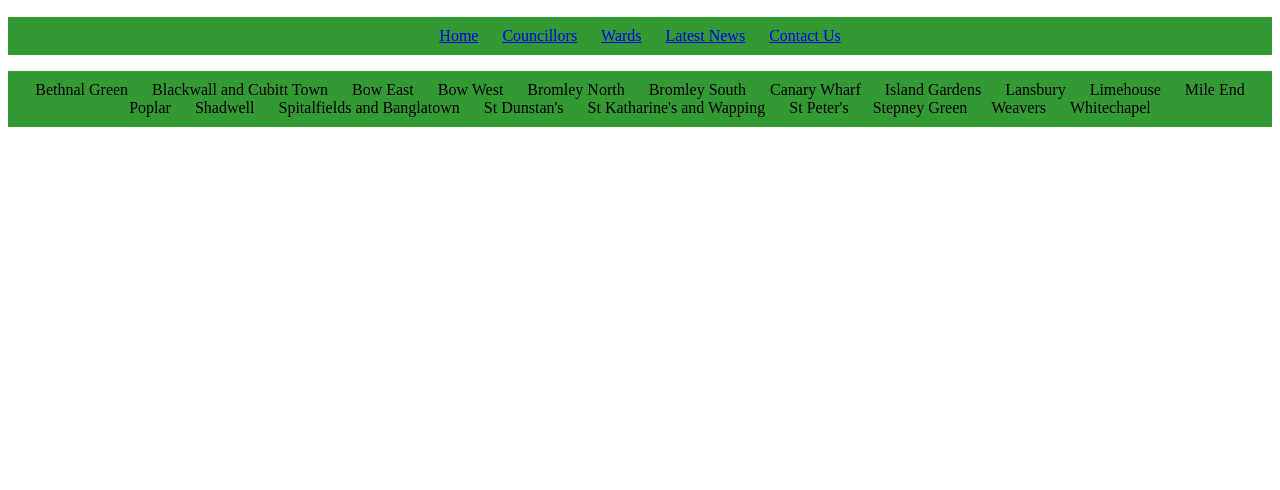
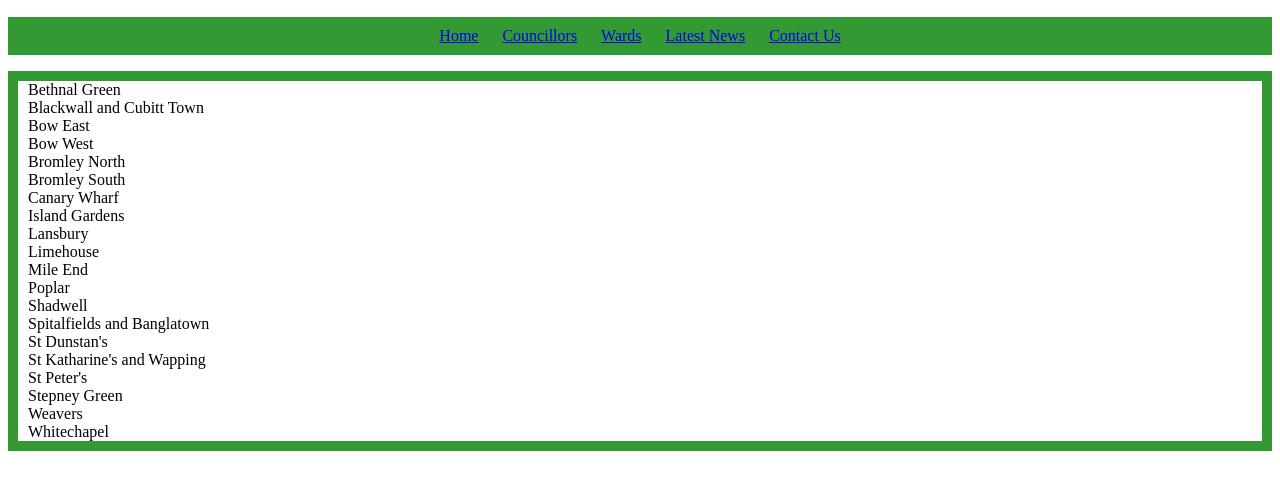
Before and after one commit to CassChar/course-competition2.0, a plain HTML site: page wards.html in a window 1280 px wide. Shown: the part 120-610 px from the top of the page. Drawn offline with Linux system fonts and the light colour scheme.

Commit message:
wards
Ward style update

```diff
--- a/css/styles.css
+++ b/css/styles.css
@@ -5,6 +5,14 @@ header {
   font-family: 'IBM Plex Sans', sans-serif;
   background-color: rgba(0,102,204,0.2);
 }
+
+ul li.name {
+  display: block;
+  background: white;
+  text-align: left;
+
+}
+
 
 ul {
   padding: 10px;
@@ -28,12 +36,6 @@ input[type="submit"] {
   background: green;
   color: white;
 
-.ward {
-  display: block;
-  background: white;
-  text-align: left;
-
-}
 
 a {
   color: white;
--- a/wards.html
+++ b/wards.html
@@ -26,25 +26,25 @@
 
 
 <ul id="wards">
-  <li class='ward'>Bethnal Green</li>
-  <li class='ward'>Blackwall and Cubitt Town</li>
-  <li class='ward'>Bow East</li>
-  <li class='ward'>Bow West</li>
-  <li class='ward'>Bromley North</li>
-  <li class='ward'>Bromley South</li>
-  <li class='ward'>Canary Wharf</li>
-  <li class='ward'>Island Gardens</li>
-  <li class='ward'>Lansbury</li>
-  <li class='ward'>Limehouse</li>
-  <li class='ward'>Mile End</li>
-  <li class='ward'>Poplar</li>
-  <li class='ward'>Shadwell</li>
-  <li class='ward'>Spitalfields and Banglatown</li>
-  <li class='ward'>St Dunstan's</li>
-  <li class='ward'>St Katharine's and Wapping</li>
-  <li class='ward'>St Peter's</li>
-  <li class='ward'>Stepney Green</li>
-  <li class='ward'>Weavers</li>
-  <li class='ward'>Whitechapel</li>
+  <li class='name'>Bethnal Green</li>
+  <li class='name'>Blackwall and Cubitt Town</li>
+  <li class='name'>Bow East</li>
+  <li class='name'>Bow West</li>
+  <li class='name'>Bromley North</li>
+  <li class='name'>Bromley South</li>
+  <li class='name'>Canary Wharf</li>
+  <li class='name'>Island Gardens</li>
+  <li class='name'>Lansbury</li>
+  <li class='name'>Limehouse</li>
+  <li class='name'>Mile End</li>
+  <li class='name'>Poplar</li>
+  <li class='name'>Shadwell</li>
+  <li class='name'>Spitalfields and Banglatown</li>
+  <li class='name'>St Dunstan's</li>
+  <li class='name'>St Katharine's and Wapping</li>
+  <li class='name'>St Peter's</li>
+  <li class='name'>Stepney Green</li>
+  <li class='name'>Weavers</li>
+  <li class='name'>Whitechapel</li>
 </ul>
 </body>
```
